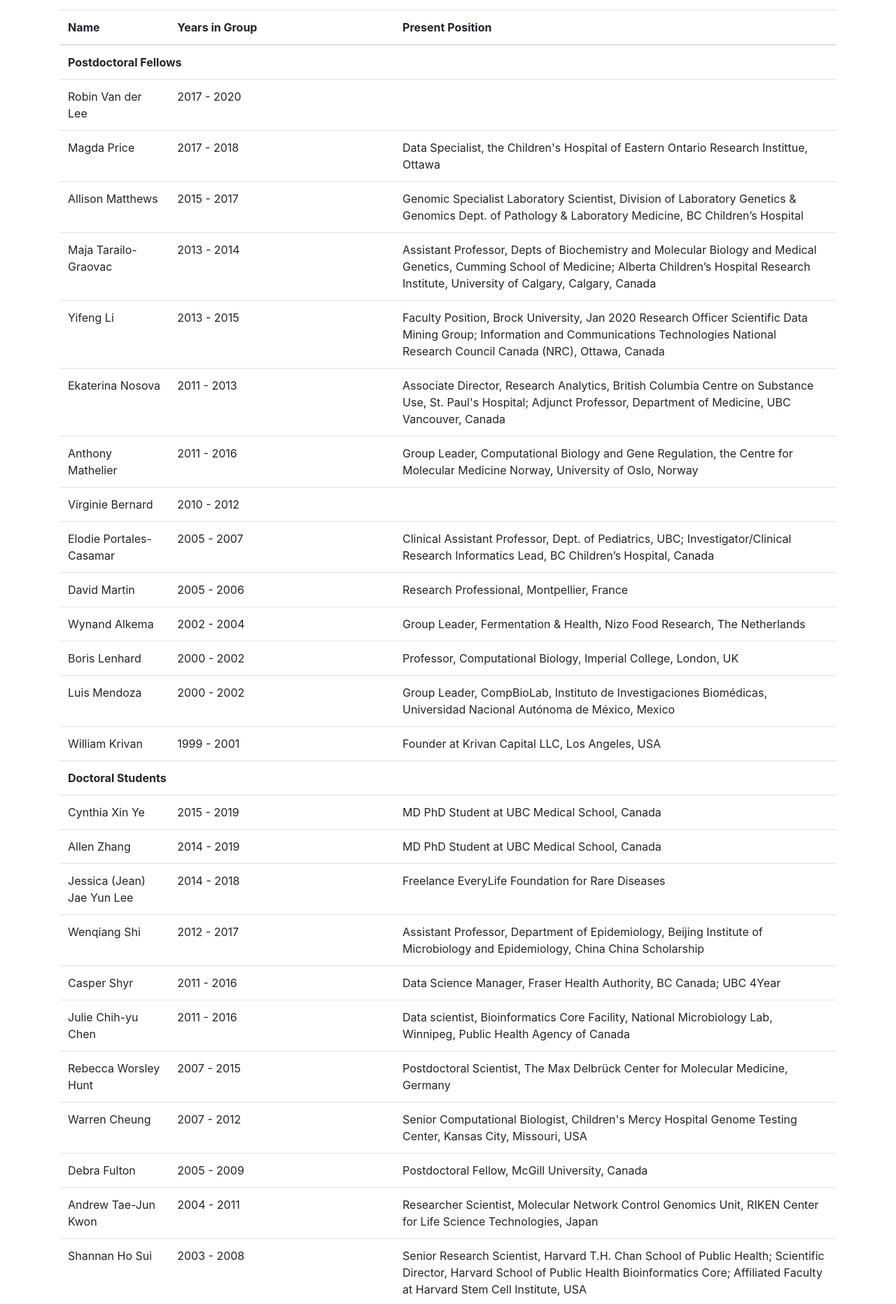
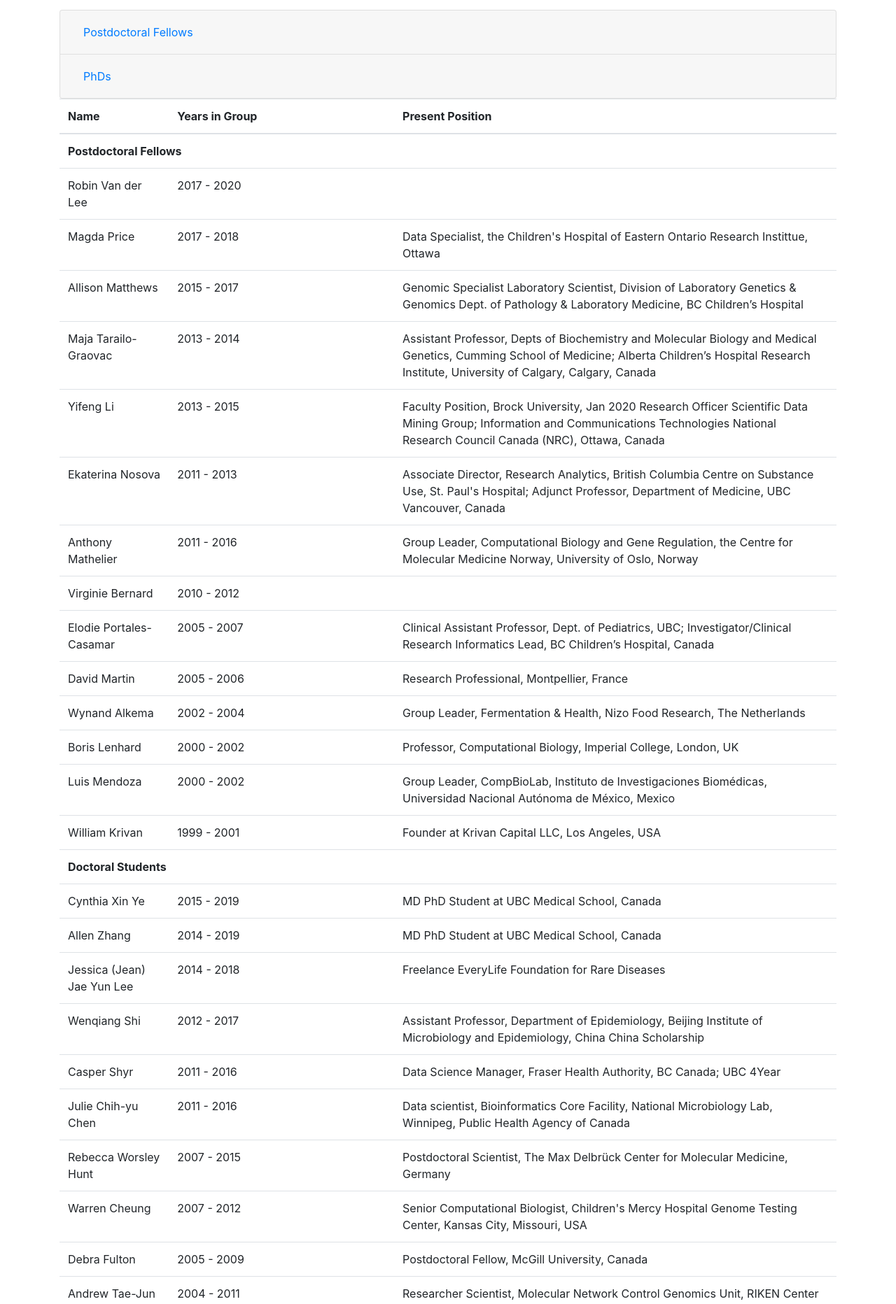
Before and after one commit to wassermanlab/wassermanlab.github.io, a Jekyll site: the page built from team.md, in a window 1280 px wide. Shown: the part 2901-4765 px from the top of the page at 70% size. Built offline with Jekyll 4.4.1, drawn with Linux system fonts in a browser that asks for light colours; nearby versions of some CDN libraries.

Commit message:
added example on the collapse on the team layout and how to add photo in jumbotron!

```diff
--- a/_layouts/team.html
+++ b/_layouts/team.html
@@ -115,6 +115,85 @@ layout: default
     </div>
 
     <h2>Alumni</h2>
+
+    <div class="accordion" id="accordionExample">
+      <div class="card"> <!-- begining collapse -->
+        <div class="card-header" id="headingOne">
+          <h2 class="mb-0">
+            <button class="btn btn-link btn-block text-left" type="button" data-toggle="collapse"
+              data-target="#postdocCollapse" aria-expanded="true" aria-controls="postdocCollapse">
+              Postdoctoral Fellows
+            </button>
+          </h2>
+        </div>
+
+        <div id="postdocCollapse" class="collapse" aria-labelledby="headingOne" data-parent="#accordionExample">
+          <div class="card-body">
+            <table class="table">
+              <thead>
+                <tr>
+                  <th scope="col">Name</th>
+                  <th scope="col">Years in Group</th>
+                  <th scope="col">Present Position</th>
+                </tr>
+              </thead>
+              {% for alum in site.data.alumni %}
+              {% if alum.category == "postdocs" %}
+              <tr>
+                <td>{{alum.name}}</td>
+                <td>{{alum.years_in_lab}}</td>
+                <td>{{alum.current_pos}}</td>
+              </tr>
+              {% endif %}
+              {% endfor %}
+            </table>
+          </div>
+        </div>
+      </div> <!-- end collapse -->
+
+      <div class="card"> <!-- begining collapse -->
+        <div class="card-header" id="headingOne">
+          <h2 class="mb-0">
+            <button class="btn btn-link btn-block text-left" type="button" data-toggle="collapse"
+              data-target="#phdCollapse" aria-expanded="true" aria-controls="phdCollapse">
+              PhDs
+            </button>
+          </h2>
+        </div>
+
+        <div id="phdCollapse" class="collapse" aria-labelledby="headingOne" data-parent="#accordionExample">
+          <div class="card-body">
+            <table class="table">
+              <thead>
+                <tr>
+                  <th scope="col">Name</th>
+                  <th scope="col">Years in Group</th>
+                  <th scope="col">Present Position</th>
+                </tr>
+              </thead>
+              {% for alum in site.data.alumni %}
+              {% if alum.category == "phds" %}
+              <tr>
+                <td>{{alum.name}}</td>
+                <td>{{alum.years_in_lab}}</td>
+                <td>{{alum.current_pos}}</td>
+              </tr>
+              {% endif %}
+              {% endfor %}
+            </table>
+          </div>
+        </div>
+      </div> <!-- end collapse -->
+
+      <!-- this is where you put the other collapses, you can copy the way we put in the post docs
+      remember to change id of the content div and change the targets to that new id -->
+
+    </div>
+
+
+
+
+
     <table class="table">
       <thead>
         <tr>
--- a/assets/css/custom_css.css
+++ b/assets/css/custom_css.css
@@ -21,3 +21,7 @@ html {
   a {
     color: black;
 }
+.jumbotron {
+  background-image: url("../img/bcchr.jpeg");
+  background-size: cover;
+}
```
Lines whose indentation alone changed are shown as unchanged.
